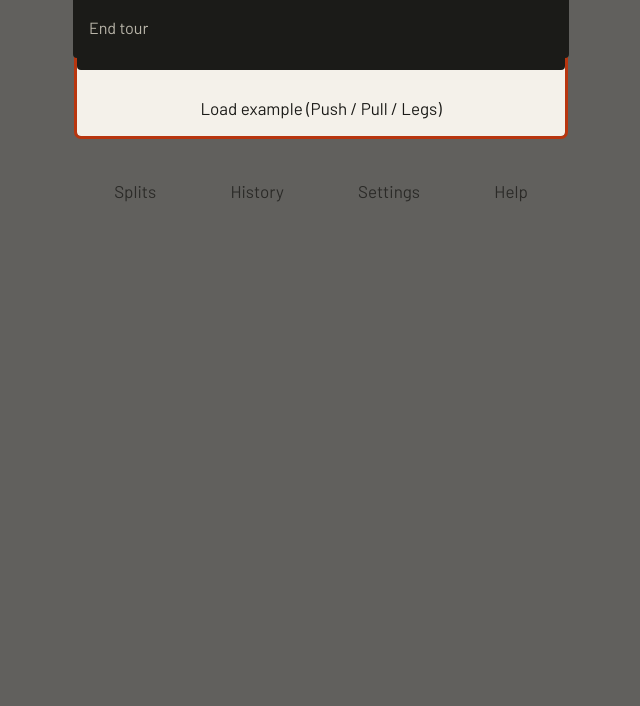
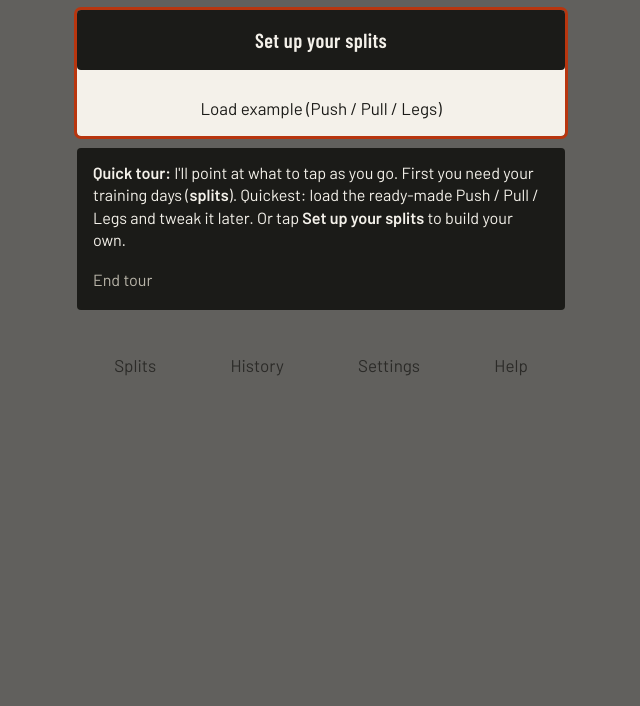
Before and after one commit to skipaff9-maker/liftlog, a plain HTML site: page index.html in a window 1280 px wide. Shown: the part 94-800 px from the top of the page, without its empty margins (319-959 px from the left). Drawn offline with Linux system fonts and the light colour scheme.

Commit message:
Stop tour card covering buttons
Since Direction A the coach card was fixed to the top of the screen, which put it
over the very things the tour points at (Start, first exercise, back arrow).
It now sits in the page flow next to the highlighted element, so it can't
overlap anything; scrolls so target and card are both visible. Bump SW to v6.

Co-Authored-By: Claude Opus 5.5 <noreply@anthropic.com>

```diff
--- a/app.js
+++ b/app.js
@@ -117,10 +117,16 @@ function tourRender() {
   const step = TOUR.find(s => s.route === r && !S.tour.acks.includes(s.id) && (!s.when || s.when()));
   const el = step && $(step.el, app); if (!el) return;
   el.classList.add('tour-hl');
-  el.scrollIntoView({ block: 'nearest' });
-  app.insertAdjacentHTML('beforeend', `<div class="coach" role="dialog" aria-label="Guided tour">
+  // The card goes into the page flow next to the target (never floating over it), so it can't cover any button.
+  // Usually right after the target's top-level block; before it if the target sits at the top of a tall block (e.g. first row of a list).
+  let block = el; while (block.parentElement !== app) block = block.parentElement;
+  const tall = block !== el && block.offsetHeight > innerHeight * 0.3 && el.offsetTop - block.offsetTop < block.offsetHeight / 2;
+  block.insertAdjacentHTML(tall ? 'beforebegin' : 'afterend', `<div class="coach" role="dialog" aria-label="Guided tour">
     <p>${step.text}</p>
     <div class="coach-btns"><button class="link" data-act="tourend">End tour</button>${step.ack ? `<button class="sm ok" data-act="tourack" data-id="${step.id}">${step.end ? 'Finish tour' : 'Got it'}</button>` : ''}</div></div>`);
+  // bring target + card into view together
+  const c = $('.coach', app), top = Math.min(el.getBoundingClientRect().top, c.getBoundingClientRect().top), bot = Math.max(el.getBoundingClientRect().bottom, c.getBoundingClientRect().bottom);
+  if (top < 0 || bot > innerHeight) scrollBy(0, bot - top <= innerHeight ? (bot > innerHeight ? bot - innerHeight + 12 : top - 12) : top - 12);
 }
 const nav = h => { location.hash = h; };
 const footer = () => `<nav class="foot"><a href="#/splits">Splits</a><a href="#/history">History</a><a href="#/settings">Settings</a><a href="#/guide">Help</a></nav>`;
--- a/styles.css
+++ b/styles.css
@@ -96,8 +96,8 @@ input[type=number]::-webkit-inner-spin-button { -webkit-appearance:none; }
 .prog tr:last-child td { border-bottom:0; }
 .prog .up td { color:var(--done); font-weight:600; }
 .tour-hl { position:relative; z-index:10; border-radius:var(--r); box-shadow:0 0 0 3px var(--accent), 0 0 0 100vmax rgba(0,0,0,.6); }
-/* coach card always sits at the top, so it never covers the bottom Log it / Finish buttons */
-.coach { position:fixed; left:12px; right:12px; top:calc(12px + env(safe-area-inset-top)); max-width:496px; margin:0 auto; z-index:20; background:var(--ink); color:var(--bg); border-radius:var(--r); padding:14px 16px 6px; box-shadow:none; font-size:.95rem; }
+/* coach card sits in the page flow next to the highlighted element, so it never covers a button */
+.coach { position:relative; margin:12px 0; z-index:20; background:var(--ink); color:var(--bg); border-radius:var(--r); padding:14px 16px 6px; box-shadow:none; font-size:.95rem; }
 .coach p { margin:0 0 4px; }
 .coach-btns { display:flex; justify-content:space-between; align-items:center; }
 .coach .link { color:#B9B5A9; padding-left:0; text-align:left; }
--- a/sw.js
+++ b/sw.js
@@ -1,5 +1,5 @@
 // Bump CACHE on every deploy so phones pick up the new version.
-const CACHE = 'liftlog-v5';
+const CACHE = 'liftlog-v6';
 const FILES = [
   './', 'index.html', 'app.js', 'styles.css', 'manifest.json', 'icon.svg',
   'fonts/barlow-latin-400-normal.woff2', 'fonts/barlow-latin-500-normal.woff2', 'fonts/barlow-latin-600-normal.woff2',
```
